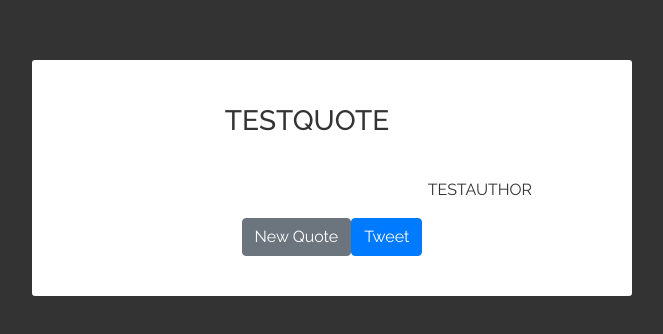
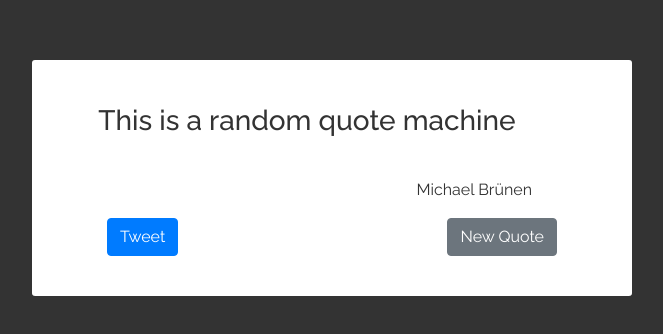
Before and after one commit to OddMagnet/Random-Quote-Machine, a React (Create React App) app: page / in a window 1280 px wide. Shown: the part 214-548 px from the top of the page, without its empty margins (308-971 px from the left). Built offline with nearby package versions, Linux system fonts and the light colour scheme.

Commit message:
Initial State, Light Styling

```diff
--- a/src/components/QuoteBox.js
+++ b/src/components/QuoteBox.js
@@ -11,8 +11,8 @@ export default class QuoteBox extends Component {
 
         this.state = {
             quote: {
-                text: 'TESTQUOTE',
-                author: 'TESTAUTHOR'
+                text: 'This is a random quote machine',
+                author: 'Michael Brünen'
             }
         }
 
@@ -45,10 +45,10 @@ export default class QuoteBox extends Component {
                         {this.state.quote.author}
                     </p>
                     <div className="buttons">
-                        <div id="new-quote" className="btn btn-secondary" onClick={this.getNewRandomQuote}>
+                        <div id="new-quote" className="btn btn-secondary float-right" onClick={this.getNewRandomQuote}>
                             New Quote
                         </div>
-                        <a id="tweet-quote" className="btn btn-primary" target="_blank" rel="noopener noreferrer" href={twitterLink}>
+                        <a id="tweet-quote" className="btn btn-primary float-left" target="_blank" rel="noopener noreferrer" href={twitterLink}>
                             Tweet
                         </a>
                     </div>
```
